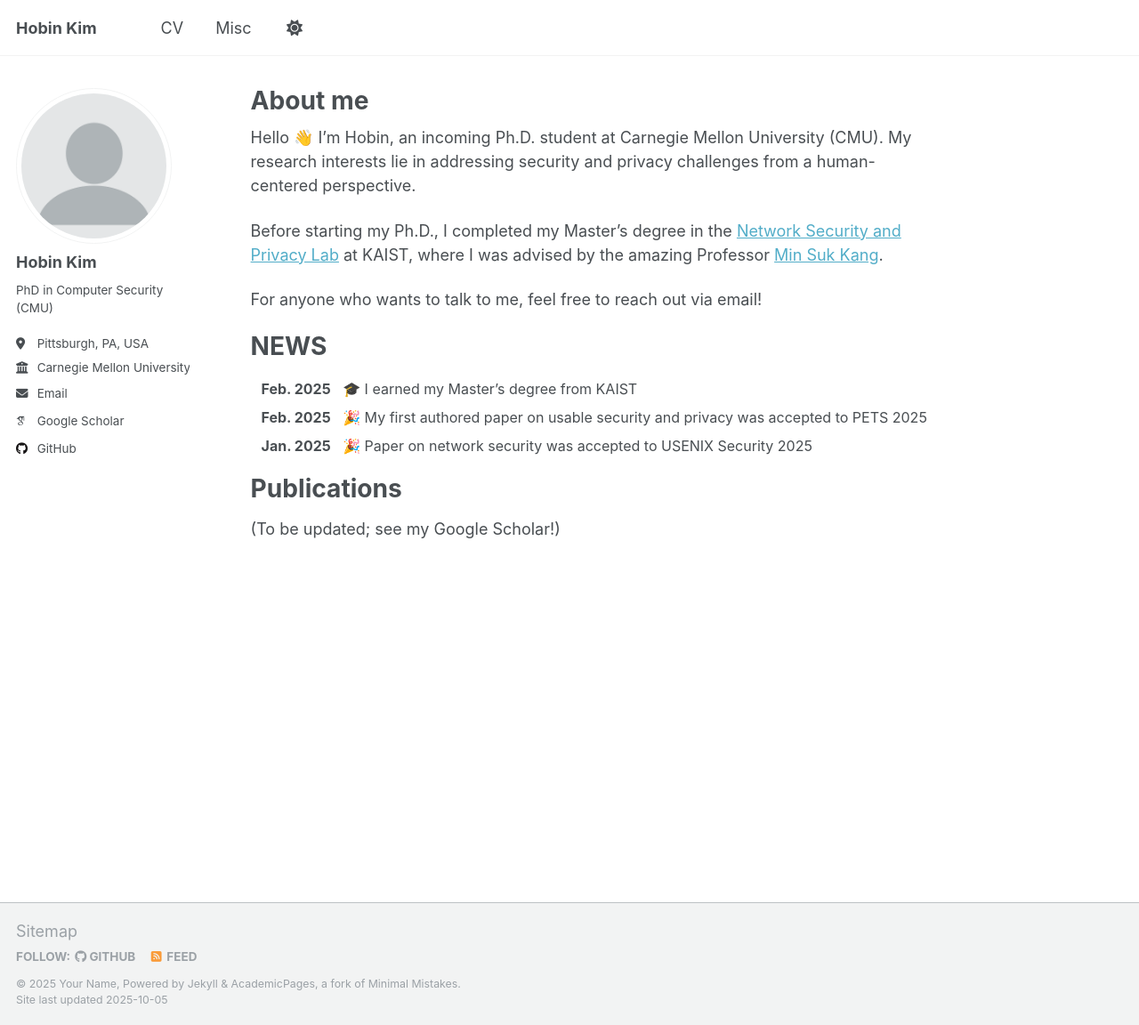
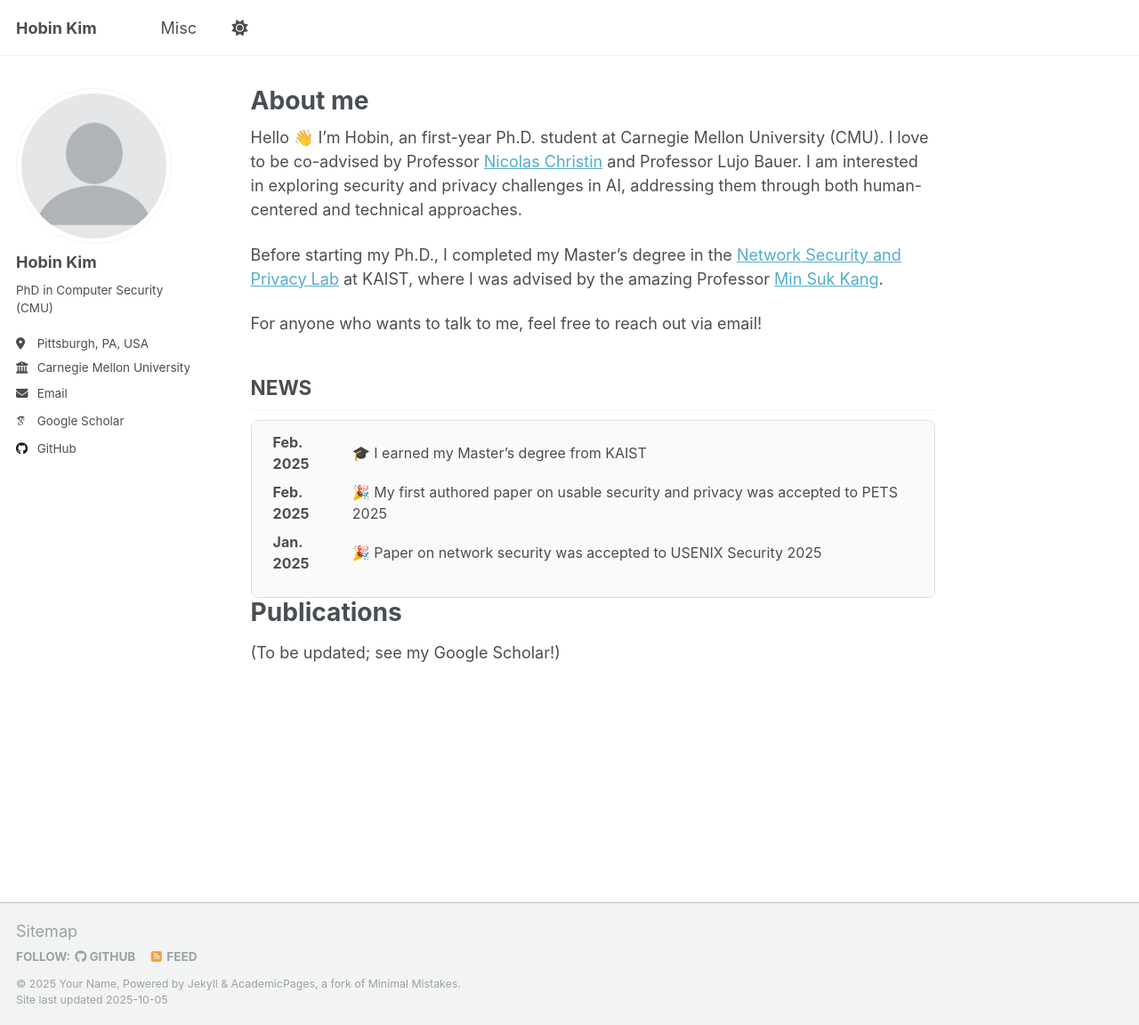
Before and after one commit to hobin-kim/hobin-kim.github.io, a Jekyll site: the page built from _pages/about.md, in a window 1280 px wide and 1152 px high. Shown: the whole window at 89% size. Built offline with Jekyll 4.4.1, drawn with Linux system fonts in a browser that asks for light colours; some web fonts are replaced; a script that is not in the unit is left out.

```diff
--- a/_data/navigation.yml
+++ b/_data/navigation.yml
@@ -11,8 +11,8 @@ main:
   # - title: "Publications"
   #   url: /publications/
 
-  - title: "CV"
-    url: /cv/
+  # - title: "CV"
+  #   url: /cv/
 
   - title: "Misc"
     url: /misc/
--- a/_pages/about.md
+++ b/_pages/about.md
@@ -7,28 +7,39 @@ redirect_from:
   - /about.html
 ---
 
-Hello 👋 I’m Hobin, an incoming Ph.D. student at Carnegie Mellon University (CMU). My research interests lie in addressing security and privacy challenges from a human-centered perspective.
+Hello 👋 I’m Hobin, an first-year Ph.D. student at Carnegie Mellon University (CMU). I love to be co-advised by Professor [Nicolas Christin](https://www.andrew.cmu.edu/user/nicolasc/) and Professor Lujo Bauer. I am interested in exploring security and privacy challenges in AI, addressing them through both human-centered and technical approaches.
 
 Before starting my Ph.D., I completed my Master’s degree in the [Network Security and Privacy Lab](https://netsp.kaist.ac.kr) at KAIST, where I was advised by the amazing Professor [Min Suk Kang](https://netsp.kaist.ac.kr/min-suk-kang).
 
 For anyone who wants to talk to me, feel free to reach out via email!
 
-NEWS
-======
-<table style="border-collapse: collapse; border: none; font-size: 16px;">
-  <tr>
-    <td style="padding: 4px 12px; border: none;"><strong>Feb. 2025</strong></td>
-    <td style="padding: 4px 0; border: none;">🎓 I earned my Master’s degree from KAIST</td>
-  </tr>
-  <tr>
-    <td style="padding: 4px 12px; border: none;"><strong>Feb. 2025</strong></td>
-    <td style="padding: 4px 0; border: none;">🎉 My first authored paper on usable security and privacy was accepted to PETS 2025</td>
-  </tr>
-  <tr>
-    <td style="padding: 4px 12px; border: none;"><strong>Jan. 2025</strong></td>
-    <td style="padding: 4px 0; border: none;">🎉 Paper on network security was accepted to USENIX Security 2025</td>
-  </tr>
-</table>
+<h2>NEWS</h2>
+<div style="
+  max-height: 200px;
+  overflow-y: auto;
+  border: 1px solid #ddd;
+  border-radius: 8px;
+  padding: 8px 12px;
+  background-color: #fafafa;
+  scroll-behavior: smooth;
+">
+
+  <table style="border-collapse: collapse; border: none; font-size: 16px; width: 100%;">
+    <tr>
+      <td style="padding: 4px 12px; border: none;"><strong>Feb. 2025</strong></td>
+      <td style="padding: 4px 0; border: none;">🎓 I earned my Master’s degree from KAIST</td>
+    </tr>
+    <tr>
+      <td style="padding: 4px 12px; border: none;"><strong>Feb. 2025</strong></td>
+      <td style="padding: 4px 0; border: none;">🎉 My first authored paper on usable security and privacy was accepted to PETS 2025</td>
+    </tr>
+    <tr>
+      <td style="padding: 4px 12px; border: none;"><strong>Jan. 2025</strong></td>
+      <td style="padding: 4px 0; border: none;">🎉 Paper on network security was accepted to USENIX Security 2025</td>
+    </tr>
+  </table>
+
+</div>
 
 <!-- For those users that need more advanced functionality, the template also supports the following popular tools:
 - [MathJax](https://www.mathjax.org/) for mathematical equations
```
